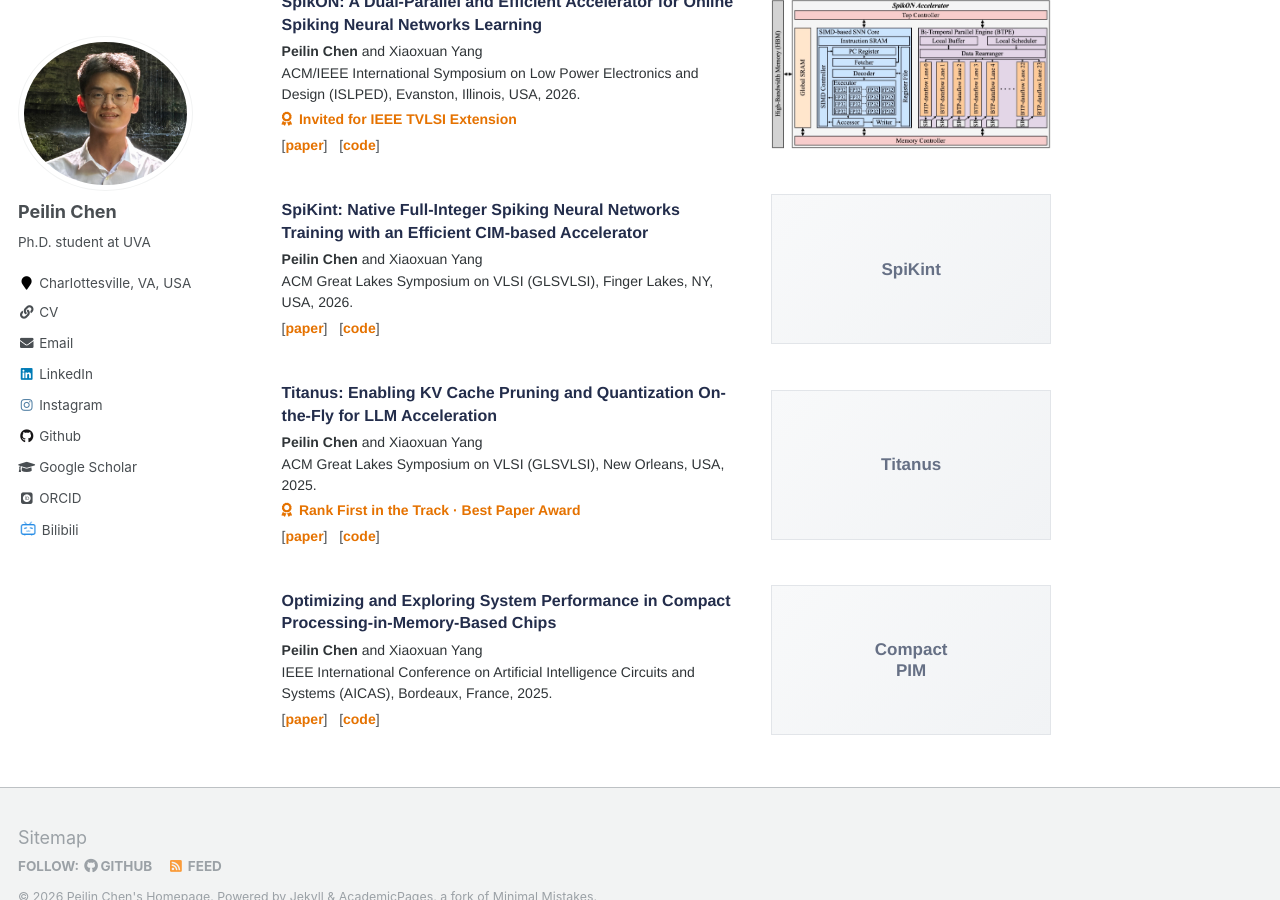
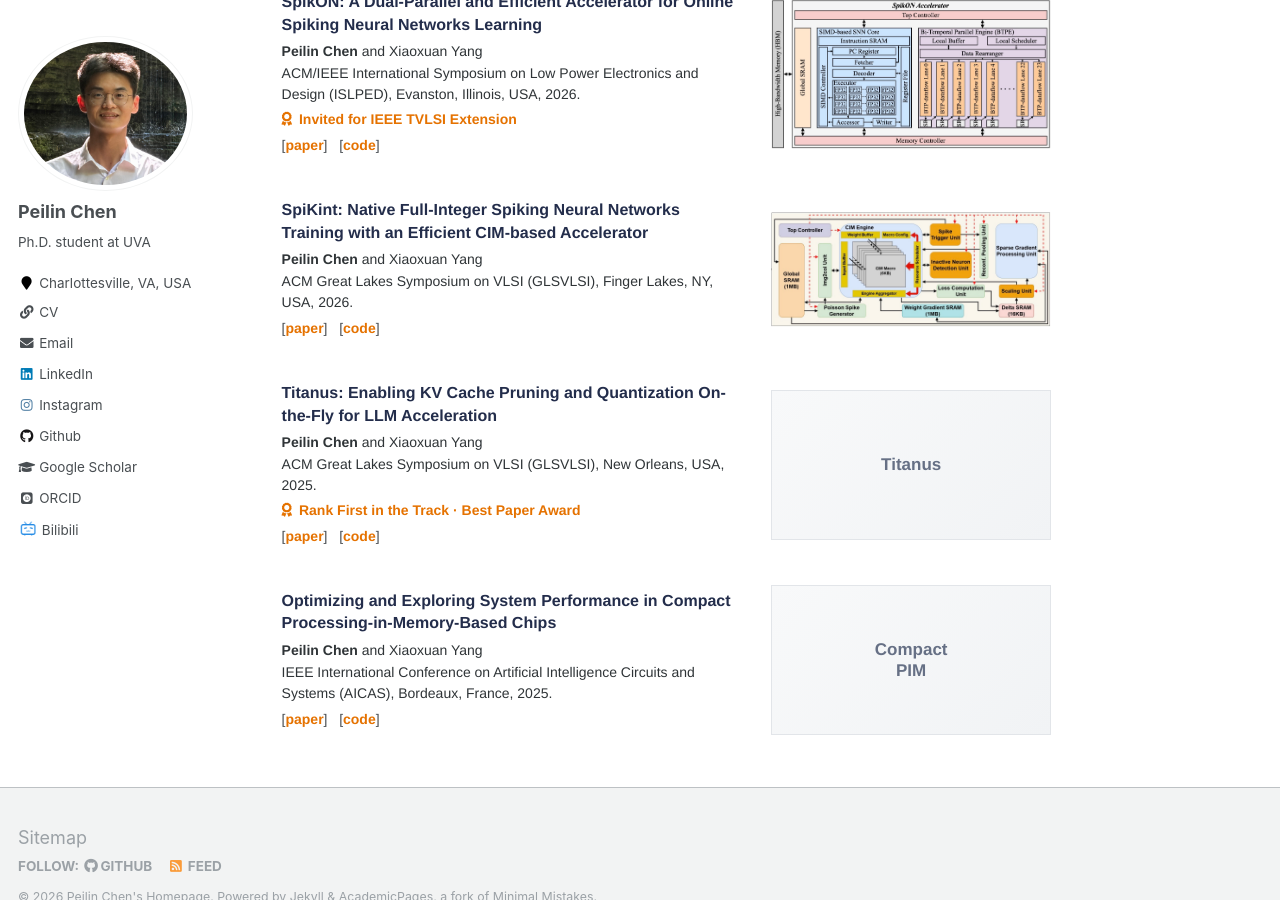
Before and after one commit to peilin-chen/peilin-chen.github.io, a Jekyll site: the page built from _pages/about.md, in a window 1280 px wide and 900 px high, scrolled down 1357 px. Built offline with Jekyll 4.4.1, drawn with Linux system fonts in a browser that asks for light colours; some web fonts are replaced.

Commit message:
Replace placeholder with image for SpiKint

```diff
--- a/_pages/about.md
+++ b/_pages/about.md
@@ -225,9 +225,7 @@ During his undergraduate, he worked with Prof. Kang Li on designing the 64-bit p
   </div>
 
   <div class="publication-thumbnail">
-    <div class="paper-placeholder">
-      <span>SpiKint</span>
-    </div>
+    <img src="/images/spikint.jpg" alt="SpiKint">
   </div>
 
 </div>
```
